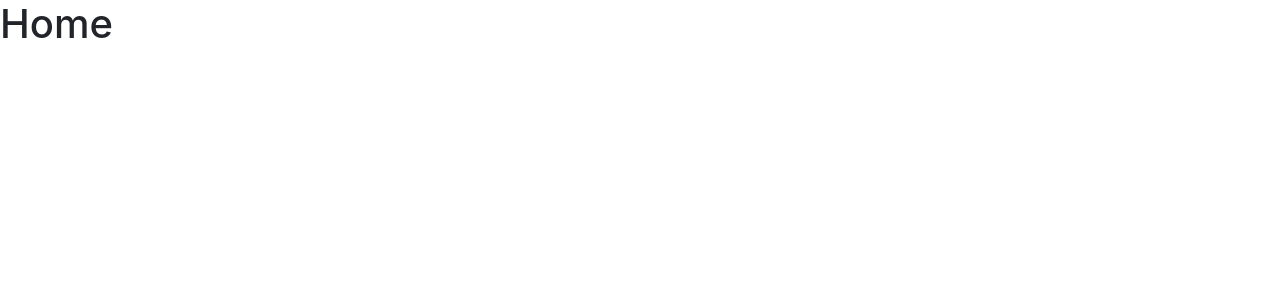
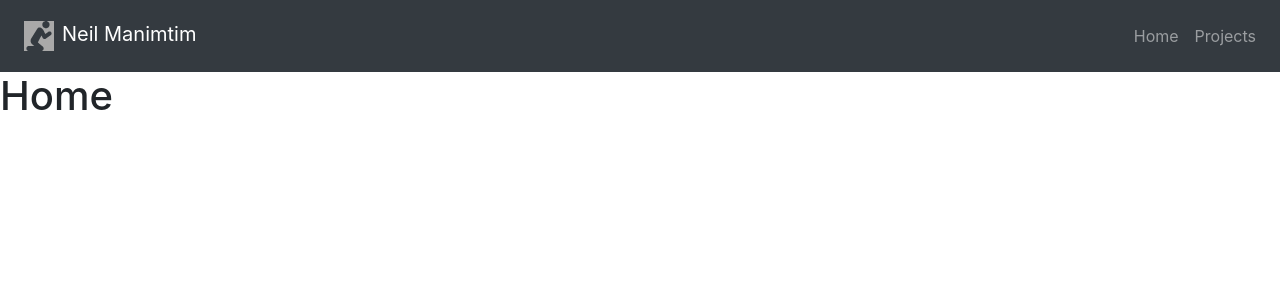
Before and after one commit to nman03/NeilManimtim, a React (Create React App) app: page /#/ in a window 1280 px wide. Shown: the top 300 px of the page. Built offline with nearby package versions, Linux system fonts and the light colour scheme.

Commit message:
added working nav bar

```diff
--- a/public/index.html
+++ b/public/index.html
@@ -27,7 +27,7 @@
       work correctly both with client-side routing and a non-root public URL.
       Learn how to configure a non-root public URL by running `npm run build`.
     -->
-    <title>Home</title>
+    <title>Neil Manimtim</title>
   </head>
   <body>
     <noscript>You need to enable JavaScript to run this app.</noscript>
--- a/src/App.js
+++ b/src/App.js
@@ -2,10 +2,12 @@ import React, { Fragment } from 'react';
 import { HashRouter as Router, Route, Switch } from 'react-router-dom';
 import { Home } from './components/Home';
 import { Projects } from './components/Projects';
+import { NaviBar } from './components/NaviBar';
 
 function App() {
   return (
     <Fragment>
+      <NaviBar />
       <Router>
         <Switch>
           <Route exact path="/" component={Home} />
--- /dev/null
+++ b/src/components/NaviBar.js
@@ -0,0 +1,20 @@
+import React from 'react';
+import { Nav, Navbar } from 'react-bootstrap';
+import logo from '../images/kneel.svg';
+
+let styles = {
+    margin: '8px'
+};
+
+export const NaviBar = () => (
+    <Navbar bg="dark" variant="dark">
+        <Navbar.Brand href="#/">
+            <img style={styles} src={logo} width="30" height="30" alt="logo" />
+            Neil Manimtim
+        </Navbar.Brand>
+        <Nav className="ml-auto">
+            <Nav.Link href="#/" font-color="white">Home</Nav.Link>
+            <Nav.Link href="#/Projects">Projects</Nav.Link>
+        </Nav>
+    </Navbar>
+);
```
Also changed, not shown: src/images/kneel.svg (added), src/images/logo.svg (renamed from src/logo.svg).
